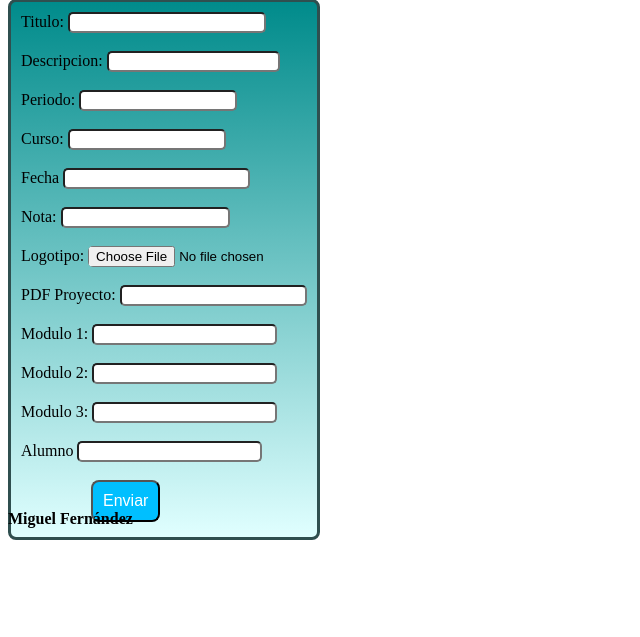
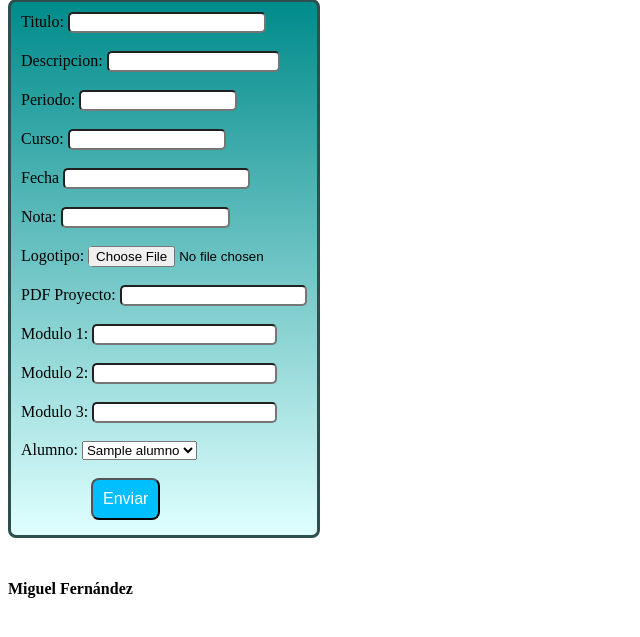
Before and after one commit to MiguelFernandezFerna/DAW02_DWES, a PHP site: page /formulario_agregar_proyecto.php in a window 1280 px wide. Shown: the part 81-718 px from the top of the page, without its empty margins (0-640 px from the left). Run offline with PHP 8.4, Linux system fonts and the light colour scheme; tables that the repository leaves empty or names only in its code hold one stand-in row (values such as "Sample post").

Commit message:
Cambios nuevos

```diff
--- a/U3/Base de datos/pagina2/controlador/modificar.php
+++ b/U3/Base de datos/pagina2/controlador/modificar.php
@@ -13,10 +13,11 @@
     $modulo1 = $_POST["modulo1"];
     $modulo2 = $_POST["modulo2"];
     $modulo3 = $_POST["modulo3"];
+    $alumno = $_POST["alumno"];
 
     //sentencia sql para actualizar
     try {
-        $sql = "update proyecto set titulo = :titulo, descripcion = :descripcion, periodo = :periodo, curso = :curso, fecha_presentacion = :fecha_presentacion, nota = :nota, pdf_proyecto = :pdf_proyecto, modulo1 = :modulo1, modulo2 = :modulo2, modulo3 = :modulo3 where id_proyecto = :id_proyecto";
+        $sql = "update proyecto set titulo = :titulo, descripcion = :descripcion, periodo = :periodo, curso = :curso, fecha_presentacion = :fecha_presentacion, nota = :nota, pdf_proyecto = :pdf_proyecto, modulo1 = :modulo1, modulo2 = :modulo2, modulo3 = :modulo3, alumno = :alumno where id_proyecto = :id_proyecto";
         $sentencia = $conexion->prepare($sql);
         //vinculamos los parámetros
         $sentencia->bindParam(':id_proyecto',$id_proyecto, PDO::PARAM_INT);
@@ -30,6 +31,7 @@
         $sentencia->bindParam(':modulo1',$modulo1,PDO::PARAM_STR);
         $sentencia->bindParam(':modulo2',$modulo2,PDO::PARAM_STR);
         $sentencia->bindParam(':modulo3',$modulo3,PDO::PARAM_STR);
+        $sentencia->bindParam(':alumno',$alumno,PDO::PARAM_STR);
         //ejecutamos
         $resultado = $sentencia->execute();
         if ($resultado) {
--- a/U3/Base de datos/pagina2/vista/estiloFormularios.css
+++ b/U3/Base de datos/pagina2/vista/estiloFormularios.css
@@ -47,5 +47,5 @@ input{
 
 footer{
     position: absolute;
-    margin-top: 490px;
+    margin-top: 560px;
 }
--- a/U3/Base de datos/pagina2/vista/formulario_agregar_proyecto.php
+++ b/U3/Base de datos/pagina2/vista/formulario_agregar_proyecto.php
@@ -45,9 +45,25 @@
             <label for="modulo3" id="modulo3">Modulo 3: </label>
             <input type="text" id="modulo3" name="modulo3"><br><br>
 
-            <label for="alumno" id="alumno">Alumno</label>
-            <input type="text" id="alumno" name="alumno"><br><br>
+            <?php
+                include("../config/conexion.php");
 
+                $conectar = conexion();
+                $consulta = "select * from alumnos";
+                $sentencia = $conectar -> prepare($consulta);
+                $sentencia -> setFetchMode(PDO::FETCH_ASSOC);
+                $sentencia -> execute();
+                $listaAlumnos = $sentencia -> fetchAll();
+            ?>
+            <label for="alumno" id="alumno">Alumno:</label>
+            <select name="alumno" id="alumno"]>
+            <?php
+                foreach ($listaAlumnos as $alumno){?>
+                    <option value=<?=$alumno["id_alumno"]?>>
+                        <?=$alumno["nombre"]?>
+                    </option>
+            <?php ;}?>
+            </select><br><br>
             <input type='submit' value="Enviar" id="enviar"><br>
         </form>
     </main>
```
